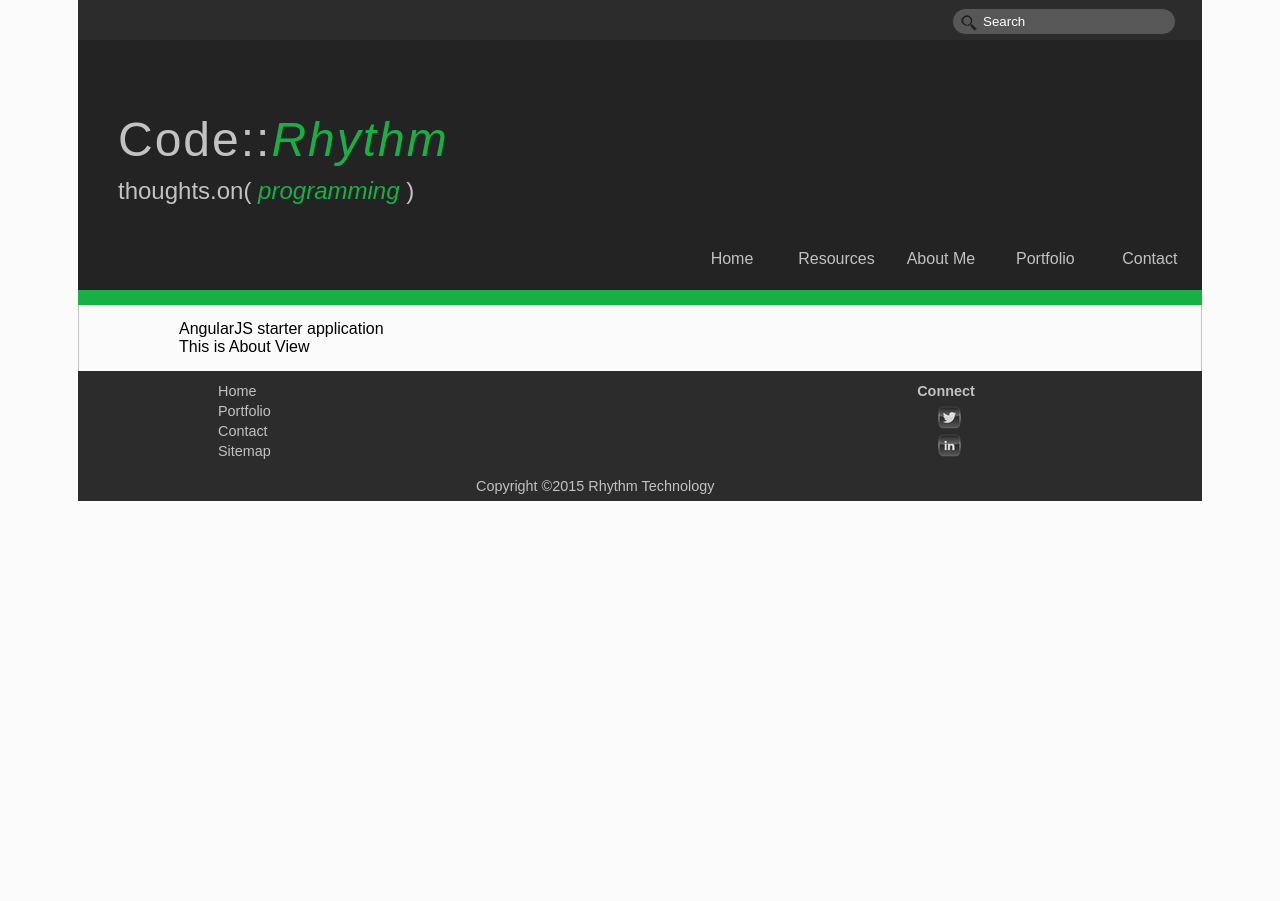
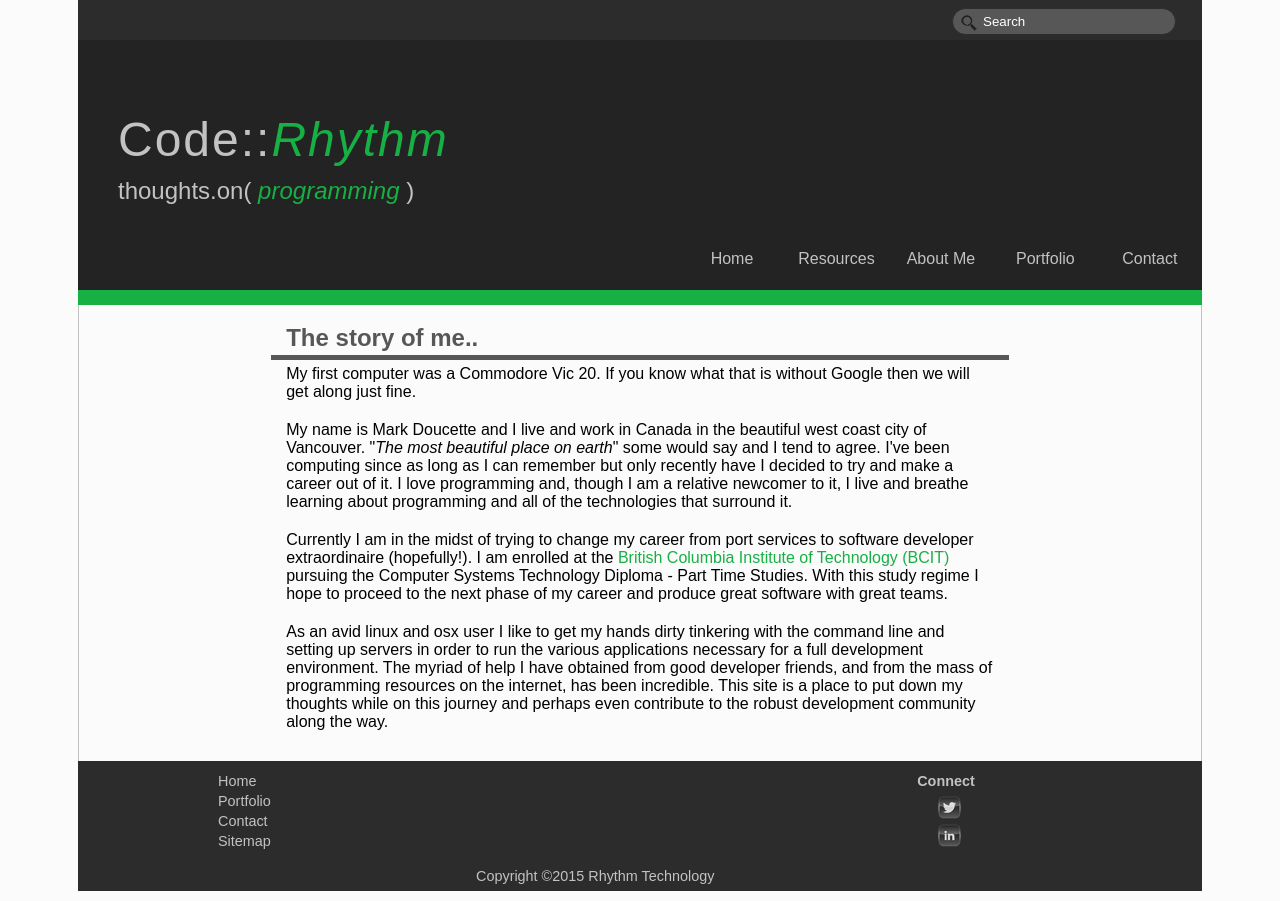
Before and after one commit to markdoucette/CodeRhythm, a website: page coderhythm-web/app/index.html at #/about in a window 1280 px wide. Before the commit the page ends 800 px from the top, so only its background shows below. Drawn offline with Linux system fonts and the light colour scheme; files whose address does not match are found by name.

Commit message:
Add content for Home and About

```diff
--- a/coderhythm-web/app/components/views/aboutView.html
+++ b/coderhythm-web/app/components/views/aboutView.html
@@ -1,4 +1,20 @@
-<div class="center">
-	<div>AngularJS starter application</div>
-	<div>This is About View</div>
-</div>
+<article class="main_article">
+    <header class="header_form"><h2>The story of me..</h2></header>
+    <p>My first computer was a Commodore Vic 20. If you know what that is without Google then we will get along just fine.</p>
+
+    <p>My name is Mark Doucette and I live and work in Canada in the beautiful west coast city of Vancouver. &quot;<i>The most beautiful place on earth</i>&quot;
+        some would say and I tend to agree. I've been computing since as long as I can remember but only recently have I decided to try and make a career out of it. I love programming
+        and, though I am a relative newcomer to it, I live and breathe learning about programming and all of the technologies that surround it.</p>
+
+    <p>
+        Currently I am in the midst of trying to change my career from port services to software developer extraordinaire (hopefully!). I am enrolled at the
+        <a href="http://www.bcit.ca/study/programs/5500pdiplt">British Columbia Institute of Technology (BCIT)</a> pursuing the Computer Systems Technology Diploma - Part Time Studies.
+        With this study regime I hope to proceed to the next phase of my career and produce great software with great teams.
+    </p>
+
+    <p>
+        As an avid linux and osx user I like to get my hands dirty tinkering with the command line and setting up servers in order to run the various applications necessary for a full
+        development environment. The myriad of help I have obtained from good developer friends, and from the mass of programming resources on the internet, has been incredible. This site is a place to put down my
+        thoughts while on this journey and perhaps even contribute to the robust development community along the way.
+    </p>
+</article>
```
Also changed, not shown: coderhythm-web/app/components/views/homeView.html (+23 -0 lines).
